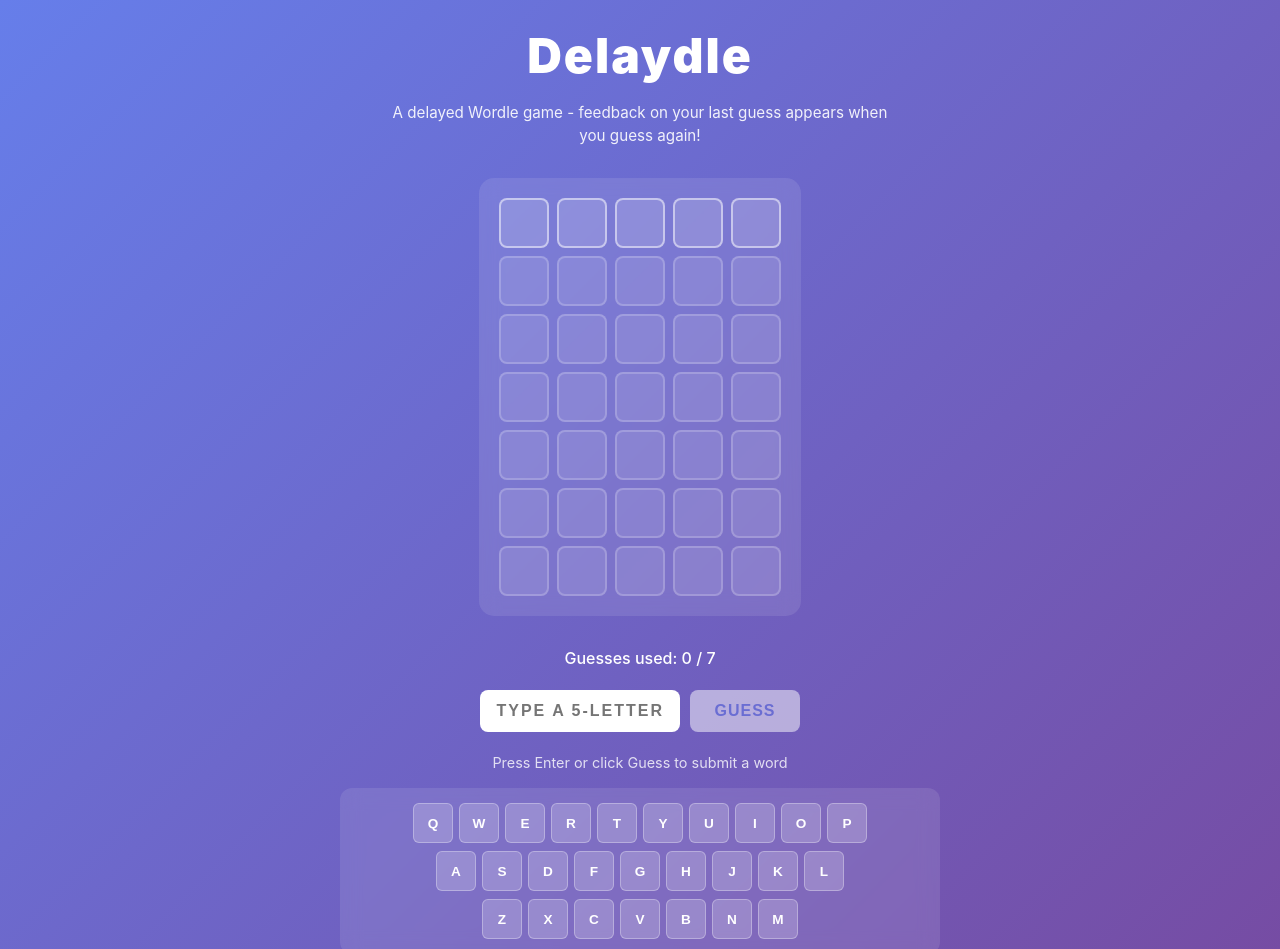
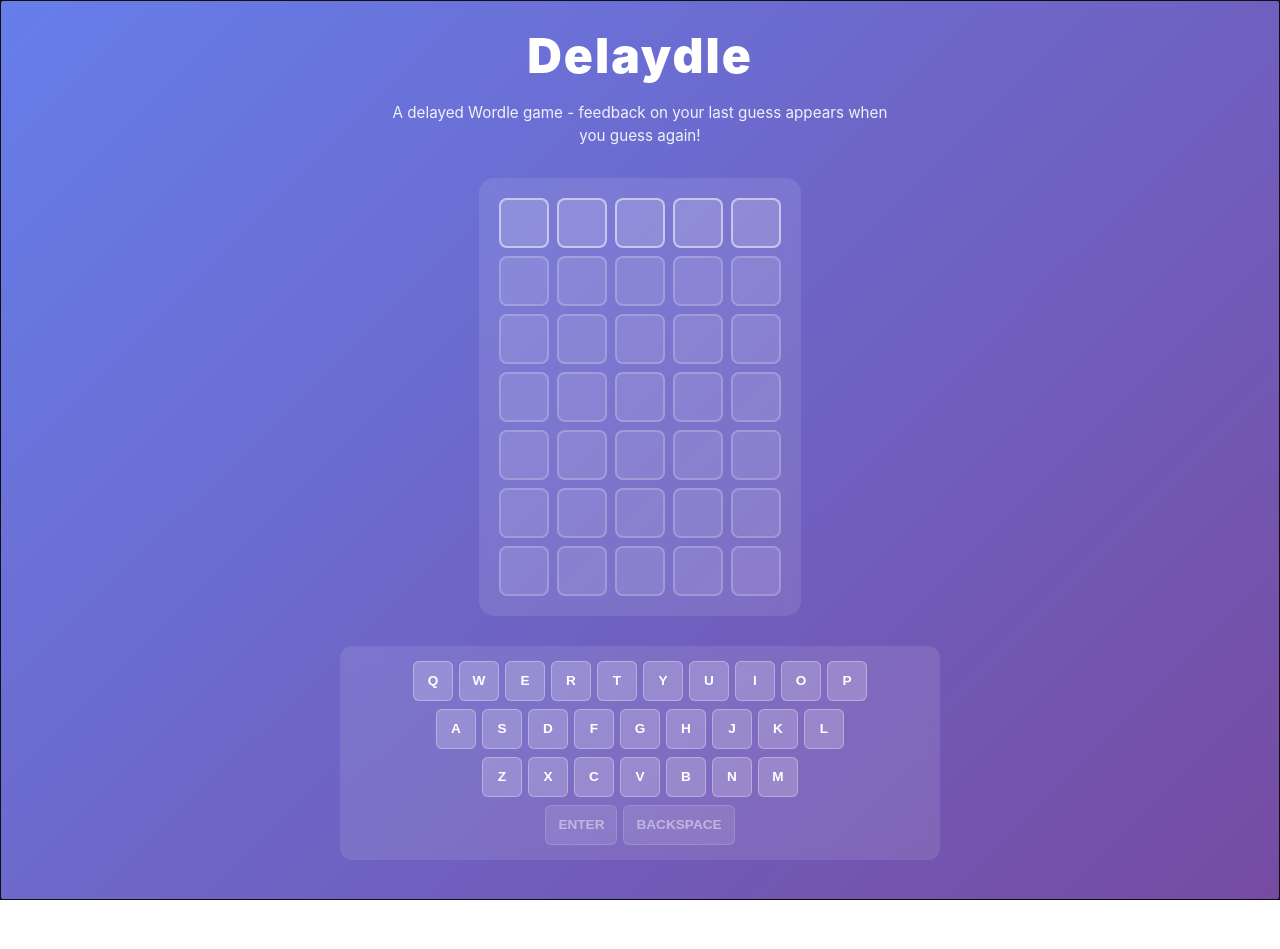
Before and after one commit to delaydle/delaydle.github.io, a Vue app: page / in a window 1280 px wide. Shown: the top 949 px of the page. After the commit the page ends 900 px from the top, so only its background shows below. Built offline with nearby package versions, Linux system fonts and the light colour scheme.

Commit message:
visual changes

```diff
--- a/src/App.vue
+++ b/src/App.vue
@@ -1,5 +1,11 @@
 <template>
-  <div class="game-container">
+  <div class="game-container" @keydown="handleKeydown" tabindex="0">
+    <!-- Hidden input for keyboard capture -->
+    <input
+      ref="hiddenInput"
+      type="text"
+      style="position: absolute; left: -9999px; opacity: 0;"
+    />
     <header class="game-header">
       <h1>Delaydle</h1>
       <p class="subtitle">A delayed Wordle game - feedback on your last guess appears when you guess again!</p>
@@ -24,6 +30,10 @@
             'tile',
             guess.revealed ? `tile-${guess.feedback[letterIndex]}` : 'tile-empty'
           ]"
+          :style="{
+            animationDelay: guess.revealed ? `${letterIndex * 0.8}s` : '0s',
+            animation: guess.revealed ? 'tileFlip 2s ease-in-out forwards' : 'none'
+          }"
         >
           {{ letter.toUpperCase() }}
         </div>
@@ -46,42 +56,6 @@
       </div>
     </div>
 
-    <!-- Stats -->
-    <div class="stats">
-      <div>Guesses used: {{ gameState.guesses.length }} / 7</div>
-    </div>
-
-    <!-- Input area -->
-    <div v-if="!gameState.gameOver" class="input-area">
-      <input
-        v-model="currentGuess"
-        @keydown.enter="submitGuess"
-        type="text"
-        maxlength="5"
-        placeholder="Type a 5-letter word"
-        class="guess-input"
-        :disabled="loadingWords"
-      />
-      <button @click="submitGuess" :disabled="!canSubmit" class="submit-button">
-        Guess
-      </button>
-    </div>
-
-    <!-- Keyboard hint -->
-    <div class="keyboard-hint">
-      <p>Press Enter or click Guess to submit a word</p>
-    </div>
-
-    <!-- Status message -->
-    <div v-if="statusMessage" :class="['status-message', statusMessageType]">
-      {{ statusMessage }}
-    </div>
-
-    <!-- New game button -->
-    <button v-if="gameState.gameOver" @click="resetGame" class="new-game-button">
-      Play Again
-    </button>
-
     <!-- Onscreen Keyboard -->
     <div v-if="!gameState.gameOver" class="keyboard-container">
       <div v-for="row in keyboardRows" :key="row.join('')" class="keyboard-row">
@@ -93,6 +67,22 @@
           :class="['key', `key-${letterStatuses[letter]}`]"
         >
           {{ letter }}
+        </button>
+      </div>
+      <div class="keyboard-row">
+        <button
+          @click="submitGuess"
+          :disabled="currentGuess.length !== 5 || !canSubmit || loadingWords"
+          class="key key-action"
+        >
+          Enter
+        </button>
+        <button
+          @click="removeLastLetter"
+          :disabled="currentGuess.length === 0 || loadingWords"
+          class="key key-action"
+        >
+          Backspace
         </button>
       </div>
     </div>
@@ -125,6 +115,7 @@ const gameState = ref<GameState>({
 });
 
 // UI state
+const hiddenInput = ref<HTMLInputElement>();
 const currentGuess = ref('');
 const allWords = ref<string[]>([]);
 const validGuesses = ref<string[]>([]);
@@ -248,6 +239,33 @@ const addLetterFromKeyboard = (letter: string) => {
   }
 };
 
+const removeLastLetter = () => {
+  if (currentGuess.value.length > 0) {
+    currentGuess.value = currentGuess.value.slice(0, -1);
+  }
+};
+
+const handleKeydown = (event: KeyboardEvent) => {
+  if (gameState.value.gameOver) return;
+
+  const key = event.key;
+
+  if (key === 'Enter') {
+    event.preventDefault();
+    submitGuess();
+  } else if (key === 'Backspace') {
+    event.preventDefault();
+    removeLastLetter();
+  } else {
+    const upperKey = key.toUpperCase();
+    const isLetter = /^[A-Z]$/.test(upperKey);
+
+    if (isLetter && currentGuess.value.length < 5) {
+      currentGuess.value += upperKey.toLowerCase();
+    }
+  }
+};
+
 const showStatus = (message: string, type: 'error' | 'success' | 'info') => {
   statusMessage.value = message;
   statusMessageType.value = type;
@@ -281,6 +299,12 @@ onMounted(async () => {
     }
 
     loadingWords.value = false;
+
+    // Focus the game container so it can receive keyboard events
+    setTimeout(() => {
+      const gameContainer = document.querySelector('.game-container') as HTMLElement;
+      gameContainer?.focus();
+    }, 0);
   } catch (error) {
     console.error('Failed to load words:', error);
     showStatus('Error loading word lists', 'error');
@@ -372,6 +396,7 @@ onMounted(async () => {
   display: flex;
   gap: 8px;
   justify-content: center;
+  perspective: 1000px;
 }
 
 .tile {
@@ -387,6 +412,8 @@ onMounted(async () => {
   color: white;
   transition: all 0.3s ease;
   animation: popIn 0.3s ease;
+  perspective: 1000px;
+  transform-style: preserve-3d;
 }
 
 @keyframes popIn {
@@ -403,6 +430,20 @@ onMounted(async () => {
   }
 }
 
+@keyframes tileFlip {
+  0% {
+    transform: rotateY(0deg) rotateX(0deg) scale(1);
+    opacity: 1;
+  }
+  40% {
+    transform: rotateY(90deg) rotateX(5deg) scale(0.95);
+  }
+  100% {
+    transform: rotateY(0deg) rotateX(0deg) scale(1);
+    opacity: 1;
+  }
+}
+
 .tile-empty {
   background-color: rgba(255, 255, 255, 0.1);
   border: 2px solid rgba(255, 255, 255, 0.2);
@@ -415,9 +456,9 @@ onMounted(async () => {
 }
 
 .tile-wrong-position {
-  background-color: #f59e0b;
+  background-color: #fbbf24;
   border-color: #d97706;
-  box-shadow: 0 0 15px rgba(245, 158, 11, 0.5);
+  box-shadow: 0 0 15px rgba(251, 191, 36, 0.5);
 }
 
 .tile-wrong {
@@ -617,7 +658,7 @@ onMounted(async () => {
 }
 
 .key-wrong-position {
-  background-color: #f59e0b;
+  background-color: #fbbf24;
   border-color: #d97706;
   color: white;
 }
@@ -633,6 +674,14 @@ onMounted(async () => {
   background-color: rgba(255, 255, 255, 0.2);
   border-color: rgba(255, 255, 255, 0.3);
   color: white;
+}
+
+.key-action {
+  background-color: rgba(255, 255, 255, 0.2);
+  border-color: rgba(255, 255, 255, 0.3);
+  color: white;
+  padding: 10px 12px;
+  min-width: 60px;
 }
 
 @media (max-width: 600px) {
```
